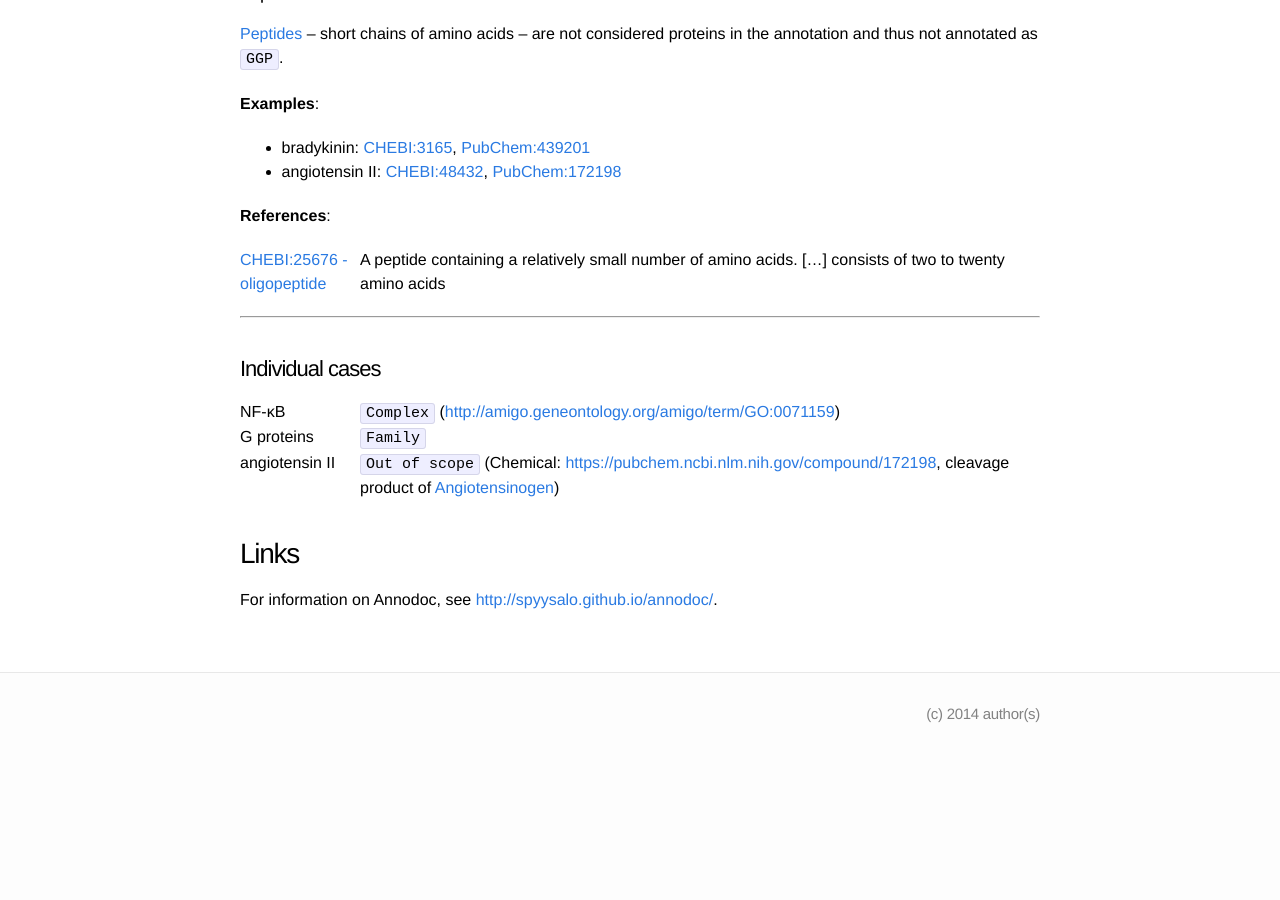
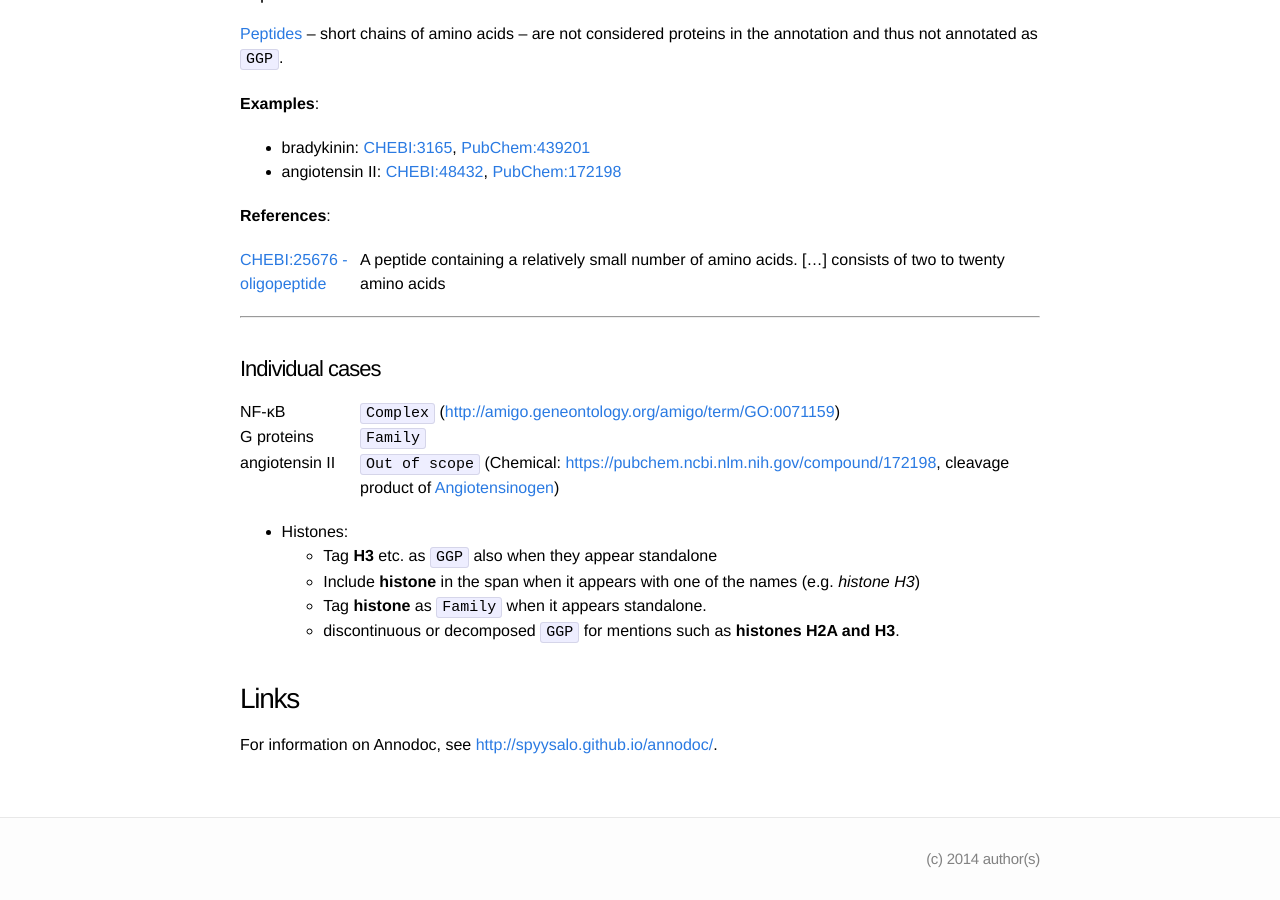
Before and after one commit to spyysalo/stringdb-ggp-corpus-docs, a Jekyll site: the page built from index.md, in a window 1280 px wide and 900 px high, scrolled down 860 px. Built offline with Jekyll 4.4.1, drawn with Linux system fonts in a browser that asks for light colours; before the commit the page ends 1616 px from its top, so only the background shows below that.

Commit message:
histones

```diff
--- a/index.md
+++ b/index.md
@@ -55,6 +55,11 @@ G proteins
 angiotensin II
 : `Out of scope` (Chemical: <https://pubchem.ncbi.nlm.nih.gov/compound/172198>, cleavage product of [Angiotensinogen](https://www.uniprot.org/uniprot/P01019))
 
+* Histones:
+  * Tag __H3__ etc. as `GGP` also when they appear standalone
+  * Include __histone__ in the span when it appears with one of the names (e.g. _histone H3_)
+  * Tag __histone__ as `Family` when it appears standalone.
+  * discontinuous or decomposed `GGP` for mentions such as __histones H2A and H3__.
 
 ## Links
 
```
